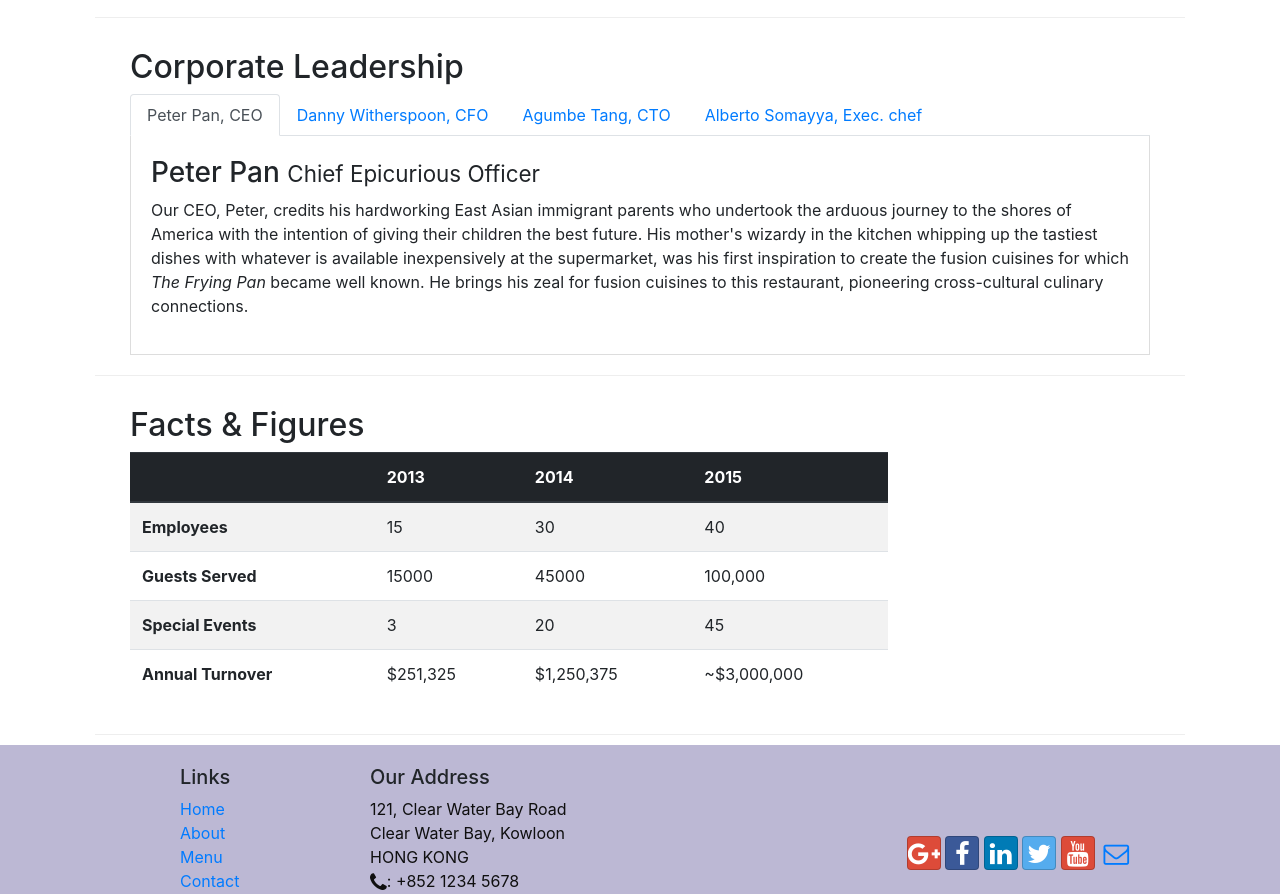
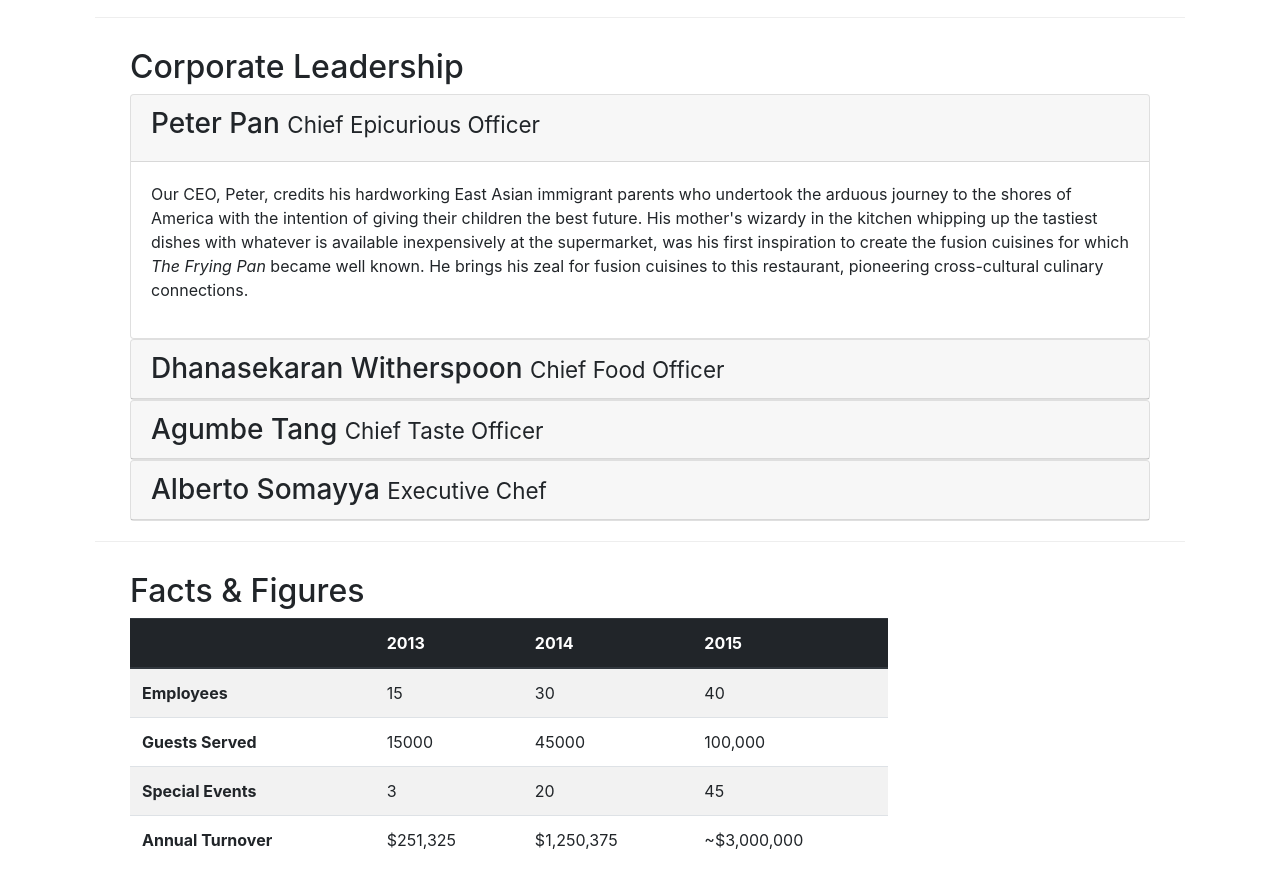
Before and after one commit to Sirisha512/conFusion, a website: page aboutus.html in a window 1280 px wide. Shown: the part 867-1761 px from the top of the page. Drawn offline with nearby package versions, Linux system fonts and the light colour scheme.

Commit message:
Accordian

```diff
--- a/aboutus.html
+++ b/aboutus.html
@@ -105,42 +105,70 @@
         <div class="row row-content">
             <div class="col-12 col-sm">
                 <h2>Corporate Leadership</h2>
-                <ul class="nav nav-tabs">
-                    <li class="nav-item">
-                        <a class="nav-link active" href="#peter"
-                        role="tab" data-toggle="tab">Peter Pan, CEO</a>
-                    </li>
-                    <li class="nav-item">
-                        <a class="nav-link" href="#danny"
-                        role="tab" data-toggle="tab">Danny Witherspoon, CFO</a>
-                    </li>
-                    <li class="nav-item">
-                        <a class="nav-link" href="#agumbe"
-                        role="tab" data-toggle="tab">Agumbe Tang, CTO</a>
-                    </li>
-                    <li class="nav-item">
-                        <a class="nav-link" href="#alberto"
-                        role="tab" data-toggle="tab">Alberto Somayya, Exec. chef</a>
-                    </li>
-                </ul>
-                <div class="tab-content">
-                    <div role="tabpanel" class="tab-pane fade show active" id="peter">
-                        <h3>Peter Pan <small>Chief Epicurious Officer</small></h3>
-                        <p class="d-none d-sm-block">Our CEO, Peter, credits his hardworking East Asian immigrant parents who undertook the arduous journey to the shores of America with the intention of giving their children the best future. His mother's wizardy in the kitchen whipping up the tastiest dishes with whatever is available inexpensively at the supermarket, was his first inspiration to create the fusion cuisines for which <em>The Frying Pan</em> became well known. He brings his zeal for fusion cuisines to this restaurant, pioneering cross-cultural culinary connections.</p>
+                <div id="accordian">
+                    <div class="card">
+                        <div class="card-header" role="tab" id="peterhead">
+                            <h3 mb-0>
+                                <a data-toggle="collapse" data-target="#peter">
+                                    Peter Pan <small>Chief Epicurious Officer</small>
+                                </a>
+                            </h3>
+                        </div>
+                        <div role="tabpanel" class="collapse show" id="peter" data-parent="#accordian">
+                            <div class="card-body">
+                                <p class="d-none d-sm-block">Our CEO, Peter, credits his hardworking East Asian immigrant parents who undertook the arduous journey to the shores of America with the intention of giving their children the best future. His mother's wizardy in the kitchen whipping up the tastiest dishes with whatever is available inexpensively at the supermarket, was his first inspiration to create the fusion cuisines for which <em>The Frying Pan</em> became well known. He brings his zeal for fusion cuisines to this restaurant, pioneering cross-cultural culinary connections.</p>
+                            </div>
+                        </div>
                     </div>
-                    <div role="tabpanel" class="tab-pane fade" id="danny">
-                        <h3>Dhanasekaran Witherspoon <small>Chief Food Officer</small></h3>
-                        <p class="d-none d-sm-block">Our CFO, Danny, as he is affectionately referred to by his colleagues, comes from a long established family tradition in farming and produce. His experiences growing up on a farm in the Australian outback gave him great appreciation for varieties of food sources. As he puts it in his own words, <em>Everything that runs, wins, and everything that stays, pays!</em></p>
+
+                    <div class="card">
+                        <div class="card-header" role="tab" id="dannyhead">
+                            <h3 class="mb-0">
+                                <a data-toggle="collapse" data-target="#danny">
+                                    Dhanasekaran Witherspoon <small>Chief Food Officer</small>
+                                </a>
+                            </h3>
+                        </div>
+                        <div class="collapse" id="danny" data-parent="#accordian">
+                            <div class="card-body">
+                                <p class="d-none d-sm-block">Our CFO, Danny, as he is affectionately referred to by his colleagues, comes from a long established family tradition in farming and produce. His experiences growing up on a farm in the Australian outback gave him great appreciation for varieties of food sources. As he puts it in his own words, <em>Everything that runs, wins, and everything that stays, pays!</em></p>
+                            </div>
+                        </div>
                     </div>
-                    <div role="tabpanel" class="tab-pane fade" id="agumbe">
-                        <h3>Agumbe Tang <small>Chief Taste Officer</small></h3>
-                        <p class="d-none d-sm-block">Blessed with the most discerning gustatory sense, Agumbe, our CTO, personally ensures that every dish that we serve meets his exacting tastes. Our chefs dread the tongue lashing that ensues if their dish does not meet his exacting standards. He lives by his motto, <em>You click only if you survive my lick.</em></p>
+
+                    <div class="card">
+                        <div class="card-header" role="tab" id="agumbehead">
+                            <h3 class="mb-0">
+                                <a data-toggle="collapse" data-target="#agumbe">
+                                    Agumbe Tang <small>Chief Taste Officer</small>
+                                </a>
+                            </h3>
+                        </div>
+                        <div class="collapse" id="agumbe" data-parent="#accordian">
+                            <div class="card-body">
+                                <p class="d-none d-sm-block">Blessed with the most discerning gustatory sense, Agumbe, our CTO, personally ensures that every dish that we serve meets his exacting tastes. Our chefs dread the tongue lashing that ensues if their dish does not meet his exacting standards. He lives by his motto, <em>You click only if you survive my lick.</em></p>
+                            </div>
+                        </div>
                     </div>
-                    <div role="tabpanel" class="tab-pane fade" id="alberto">
-                        <h3>Alberto Somayya <small>Executive Chef</small></h3>
-                        <p class="d-none d-sm-block">Award winning three-star Michelin chef with wide International experience having worked closely with whos-who in the culinary world, he specializes in creating mouthwatering Indo-Italian fusion experiences. He says, <em>Put together the cuisines from the two craziest cultures, and you get a winning hit! Amma Mia!</em></p>
+
+                    <div class="card">
+                        <div class="card-header" role="tab" id="albertohead">
+                            <h3 class="mb-0">
+                                <a data-toggle="collapse" data-target="#alberto">
+                                    Alberto Somayya <small>Executive Chef</small>
+                                </a>
+                            </h3>
+                        </div>
+                        <div class="collapse" id="alberto" data-parent="#accordian">
+                            <div class="card-body">
+                                <p class="d-none d-sm-block">Award winning three-star Michelin chef with wide International experience having worked closely with whos-who in the culinary world, he specializes in creating mouthwatering Indo-Italian fusion experiences. He says, <em>Put together the cuisines from the two craziest cultures, and you get a winning hit! Amma Mia!</em></p>
+                            </div>
+                        </div>
                     </div>
                 </div>
+
+
+
 
             </div>
        </div>
```
